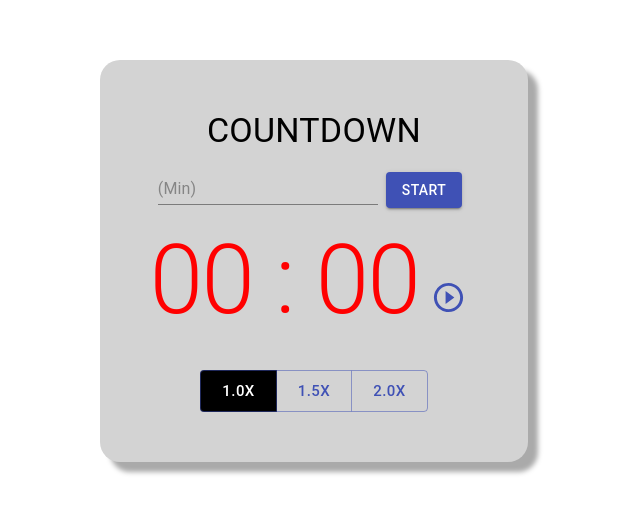
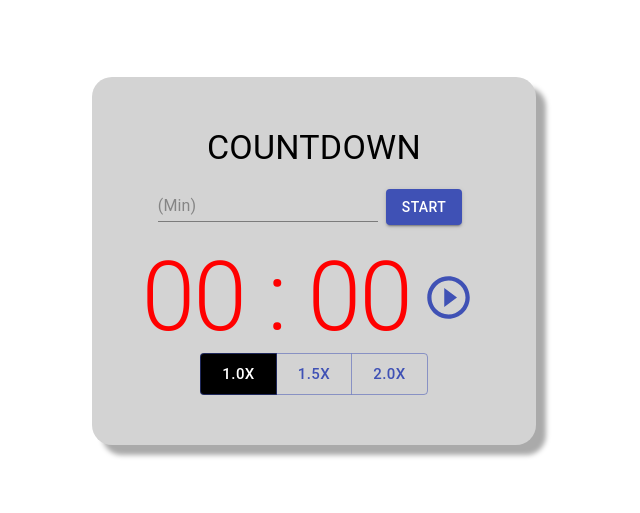
Before and after one commit to chiefpunk/CountDown, a React (Create React App) app: page / in a window 1280 px wide. Shown: the part 139-652 px from the top of the page, without its empty margins (326-966 px from the left). Built offline with nearby package versions, Linux system fonts and the light colour scheme.

Commit message:
Update components

```diff
--- a/src/App.css
+++ b/src/App.css
@@ -42,12 +42,13 @@
   color: red;
   animation: blink 1s linear infinite;
 }
-/* span {
-  font-size: 25px;
-  font-family: cursive;
-  color: white;
-  animation: blink 1s linear infinite;
-} */
+.timeText {
+  margin: 0px !important;
+}
+.buttonIcon {
+  font-size: 3.1875rem !important;
+}
+
 @keyframes blink {
   0% {
     opacity: 0;
--- a/src/App.js
+++ b/src/App.js
@@ -1,36 +1,12 @@
 import React, { useEffect, useState } from "react";
-import { makeStyles } from "@material-ui/core/styles";
-import {
-  Input,
-  Button,
-  ButtonGroup,
-  Typography,
-  IconButton,
-} from "@material-ui/core";
-import PauseCircleOutlineIcon from "@material-ui/icons/PauseCircleOutline";
-import PlayCircleOutlineIcon from "@material-ui/icons/PlayCircleOutline";
+
+import Title from "./components/Title";
+import Speed from "./components/Speed";
+import InputMinute from "./components/InputMinute";
+import Countdown from "./components/Countdown";
+import Status from "./components/Status";
+
 import "./App.css";
-
-const useStyles = makeStyles((theme) => ({
-  margin: {
-    margin: theme.spacing(1),
-  },
-  extendedIcon: {
-    marginRight: theme.spacing(1),
-  },
-  timeCountBlock: {
-    display: "flex",
-    justifyContent: "center",
-    alignItems: "center",
-  },
-  speedActive: {
-    background: "#000",
-    color: "#fff",
-  },
-  warningText: {
-    color: "#ff0000",
-  },
-}));
 
 function formatTime(time) {
   if (time < 10) {
@@ -41,11 +17,8 @@ function formatTime(time) {
 }
 
 function App() {
-  const classes = useStyles();
-
   const [minute, setMinute] = useState("");
   const [second, setSecond] = useState("");
-  const [blinking, setBlinking] = useState(true);
   const [totalSeconds, setTotalSeconds] = useState("");
   const [currentSeconds, setCurrentSeconds] = useState("");
   const [timerStart, setTimerStart] = useState(false);
@@ -54,17 +27,18 @@ function App() {
   const handleChange = (e) => {
     setMinute(formatTime(e.target.value));
     setTotalSeconds(e.target.value * 60);
-    setSecond(0);
     setCurrentSeconds(e.target.value * 60 + second);
     setTimerStart(false);
+    setSecond(0);
   };
 
-  // Third Attempts
   useEffect(() => {
     let timeSpeed = 1000;
+
     if (speed === "one") timeSpeed = 1000;
     if (speed === "two") timeSpeed = 750;
     if (speed === "three") timeSpeed = 500;
+
     if (timerStart) {
       if (minute > 0 && second === 0) {
         setSecond(59);
@@ -74,93 +48,36 @@ function App() {
         second > 0 &&
         setInterval(() => setSecond(formatTime(second - 1)), timeSpeed);
       setCurrentSeconds(minute * 60 + second);
-      if(currentSeconds === "001")
-      {
+      if (currentSeconds === "001") {
         setTimerStart(false);
       }
       return () => clearInterval(timer);
     }
   }, [second, minute, timerStart, speed]);
+
   return (
     <div className="App">
-      <Typography variant="h4" gutterBottom>
-        COUNTDOWN
-      </Typography>
+      <Title title="COUNTDOWN" />
 
-      <div>
-        <Input
-          placeholder="(Min)"
-          onChange={(event) => handleChange(event)}
-          inputProps={{ "aria-label": "description" }}
-        />
-        <Button
-          variant="contained"
-          size="medium"
-          color="primary"
-          className={classes.margin}
-          onClick={() => setTimerStart(true)}
-        >
-          Start
-        </Button>
-      </div>
+      <InputMinute
+        handleChange={handleChange}
+        setTimerStart={setTimerStart}
+      ></InputMinute>
 
-      <Typography className={classes.margin} variant="h5" gutterBottom>
-        {currentSeconds < totalSeconds / 2
-          ? currentSeconds === "000"
-            ? "Time’s up!"
-            : "More than halfway there!"
-          : ""}
-      </Typography>
+      <Status
+        currentSeconds={currentSeconds}
+        totalSeconds={totalSeconds}
+      ></Status>
 
-      <div className={classes.timeCountBlock}>
-        <Typography
-          className={currentSeconds < 20 ? currentSeconds < 10 && timerStart ? "blink" : classes.warningText : ""}
-          variant="h1"
-          gutterBottom
-        >
-          <span>{minute ? minute : "00"} : {second ? second : "00"}</span>
+      <Countdown
+        currentSeconds={currentSeconds}
+        minute={minute}
+        second={second}
+        timerStart={timerStart}
+        setTimerStart={setTimerStart}
+      ></Countdown>
 
-        </Typography>
-
-        <label htmlFor="icon-button-file">
-          <IconButton
-            color="primary"
-            component="span"
-            onClick={() => setTimerStart(!timerStart)}
-          >
-            {timerStart ? (
-              <PauseCircleOutlineIcon fontSize="large" />
-            ) : (
-              <PlayCircleOutlineIcon fontSize="large" />
-            )}
-          </IconButton>
-        </label>
-      </div>
-
-      <ButtonGroup
-        size="large"
-        color="primary"
-        aria-label="large outlined primary button group"
-      >
-        <Button
-          className={speed === "one" ? classes.speedActive : ""}
-          onClick={() => setSpeed("one")}
-        >
-          1.0X
-        </Button>
-        <Button
-          className={speed === "two" ? classes.speedActive : ""}
-          onClick={() => setSpeed("two")}
-        >
-          1.5X
-        </Button>
-        <Button
-          className={speed === "three" ? classes.speedActive : ""}
-          onClick={() => setSpeed("three")}
-        >
-          2.0X
-        </Button>
-      </ButtonGroup>
+      <Speed speed={speed} setSpeed={setSpeed} />
     </div>
   );
 }
--- /dev/null
+++ b/src/components/Countdown.js
@@ -0,0 +1,60 @@
+import React from "react";
+import { makeStyles } from "@material-ui/core/styles";
+import { IconButton, Typography } from "@material-ui/core";
+import PauseCircleOutlineIcon from "@material-ui/icons/PauseCircleOutline";
+import PlayCircleOutlineIcon from "@material-ui/icons/PlayCircleOutline";
+
+const useStyles = makeStyles((theme) => ({
+  margin: {
+    margin: theme.spacing(1),
+  },
+  timeCountBlock: {
+    display: "flex",
+    justifyContent: "center",
+    alignItems: "center",
+  },
+  warningText: {
+    color: "#ff0000",
+    margin: 0,
+  },
+}));
+const Countdown = React.memo(
+  ({ currentSeconds, minute, second, timerStart, setTimerStart }) => {
+    const classes = useStyles();
+
+    return (
+      <div className={classes.timeCountBlock}>
+        <Typography
+          className={
+            currentSeconds < 20
+              ? currentSeconds < 10 && timerStart
+                ? "blink"
+                : classes.warningText
+              : "timeText"
+          }
+          variant="h1"
+          gutterBottom
+        >
+          <span>
+            {minute ? minute : "00"} : {second ? second : "00"}
+          </span>
+        </Typography>
+
+        <label htmlFor="icon-button-file">
+          <IconButton
+            color="primary"
+            component="span"
+            onClick={() => setTimerStart(!timerStart)}
+          >
+            {timerStart ? (
+              <PauseCircleOutlineIcon fontSize="large" className="buttonIcon" />
+            ) : (
+              <PlayCircleOutlineIcon fontSize="large" className="buttonIcon" />
+            )}
+          </IconButton>
+        </label>
+      </div>
+    );
+  }
+);
+export default Countdown;
--- /dev/null
+++ b/src/components/InputMinute.js
@@ -0,0 +1,32 @@
+import React from "react";
+import { makeStyles } from "@material-ui/core/styles";
+import { Input, Button } from "@material-ui/core";
+
+const useStyles = makeStyles((theme) => ({
+  margin: {
+    margin: theme.spacing(1),
+  },
+}));
+const InputMinute = React.memo(({ handleChange, setTimerStart }) => {
+  const classes = useStyles();
+
+  return (
+    <>
+      <Input
+        placeholder="(Min)"
+        onChange={(event) => handleChange(event)}
+        inputProps={{ "aria-label": "description" }}
+      />
+      <Button
+        variant="contained"
+        size="medium"
+        color="primary"
+        className={classes.margin}
+        onClick={() => setTimerStart(true)}
+      >
+        Start
+      </Button>
+    </>
+  );
+});
+export default InputMinute;
--- /dev/null
+++ b/src/components/Speed.js
@@ -0,0 +1,51 @@
+import React from "react";
+import { makeStyles } from "@material-ui/core/styles";
+import { Button, ButtonGroup } from "@material-ui/core";
+
+const useStyles = makeStyles((theme) => ({
+  speedActive: {
+    background: "#000",
+    color: "#fff",
+  },
+}));
+
+const BUTTONS = [
+  {
+    id: "speed-x-1",
+    label: "1.0X",
+    speed: "one",
+  },
+  {
+    id: "speed-x-1.5",
+    label: "1.5X",
+    speed: "two",
+  },
+  {
+    id: "speed-x-2",
+    label: "2.0X",
+    speed: "three",
+  },
+];
+
+const Speed = React.memo(({ speed, setSpeed }) => {
+  const classes = useStyles();
+
+  return (
+    <ButtonGroup
+      size="large"
+      color="primary"
+      aria-label="large outlined primary button group"
+    >
+      {BUTTONS.map((button) => (
+        <Button
+          key={button.id}
+          className={speed === button.speed && classes.speedActive}
+          onClick={() => setSpeed(button.speed)}
+        >
+          {button.label}
+        </Button>
+      ))}
+    </ButtonGroup>
+  );
+});
+export default Speed;
--- /dev/null
+++ b/src/components/Status.js
@@ -0,0 +1,23 @@
+import React from "react";
+import { makeStyles } from "@material-ui/core/styles";
+import { Typography } from "@material-ui/core";
+
+const useStyles = makeStyles((theme) => ({
+  margin: {
+    margin: theme.spacing(1),
+  },
+}));
+const Status = React.memo(({ currentSeconds, totalSeconds }) => {
+  const classes = useStyles();
+
+  return (
+    <Typography className={classes.margin} variant="h5" gutterBottom>
+      {currentSeconds < totalSeconds / 2
+        ? currentSeconds === "000"
+          ? "Time’s up!"
+          : "More than halfway there!"
+        : ""}
+    </Typography>
+  );
+});
+export default Status;
--- /dev/null
+++ b/src/components/Title.js
@@ -0,0 +1,11 @@
+import React from "react";
+import Typography from "@material-ui/core/Typography";
+
+const Title = React.memo(({ title }) => {
+  return (
+    <Typography variant="h4" gutterBottom>
+      {title}
+    </Typography>
+  );
+});
+export default Title;
```
